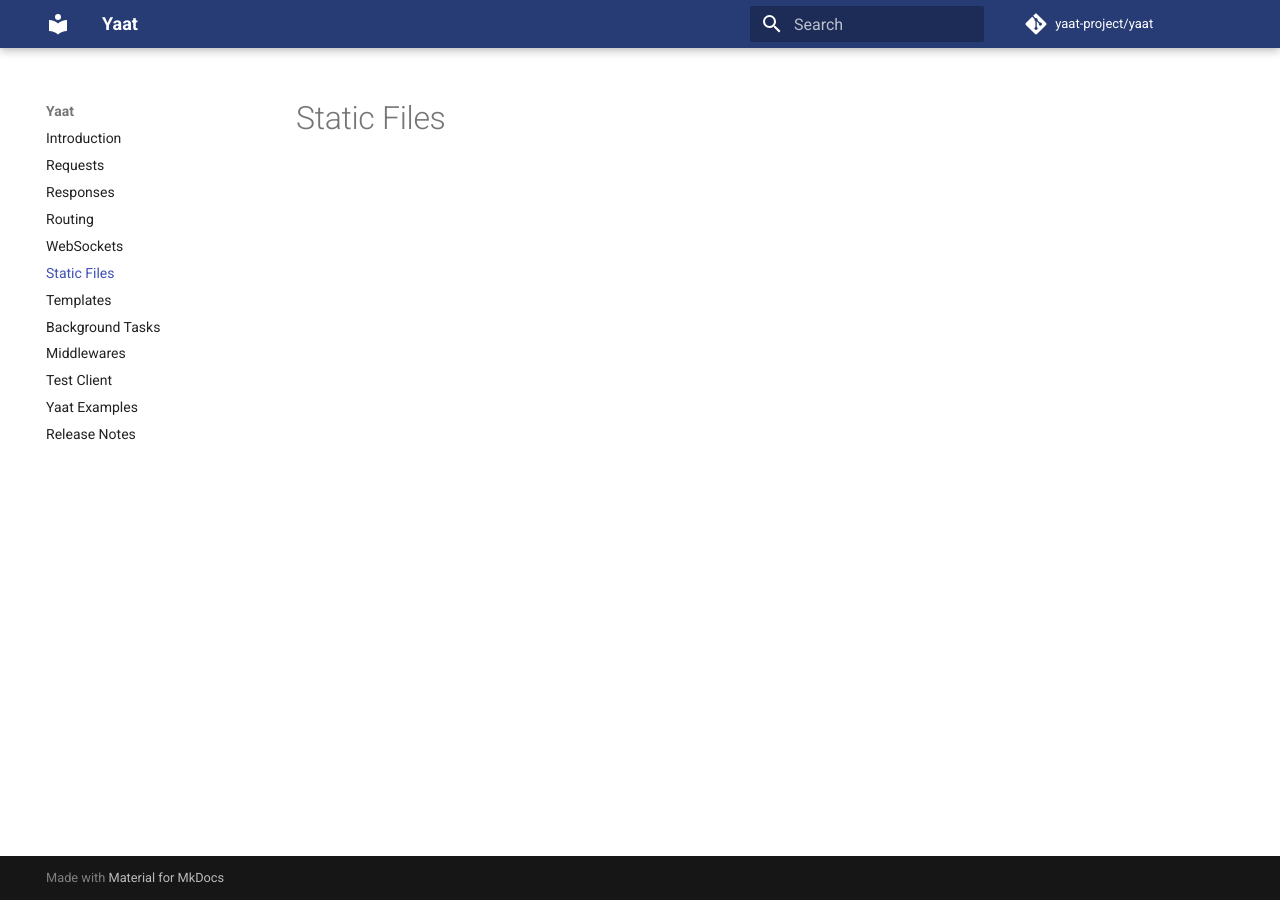
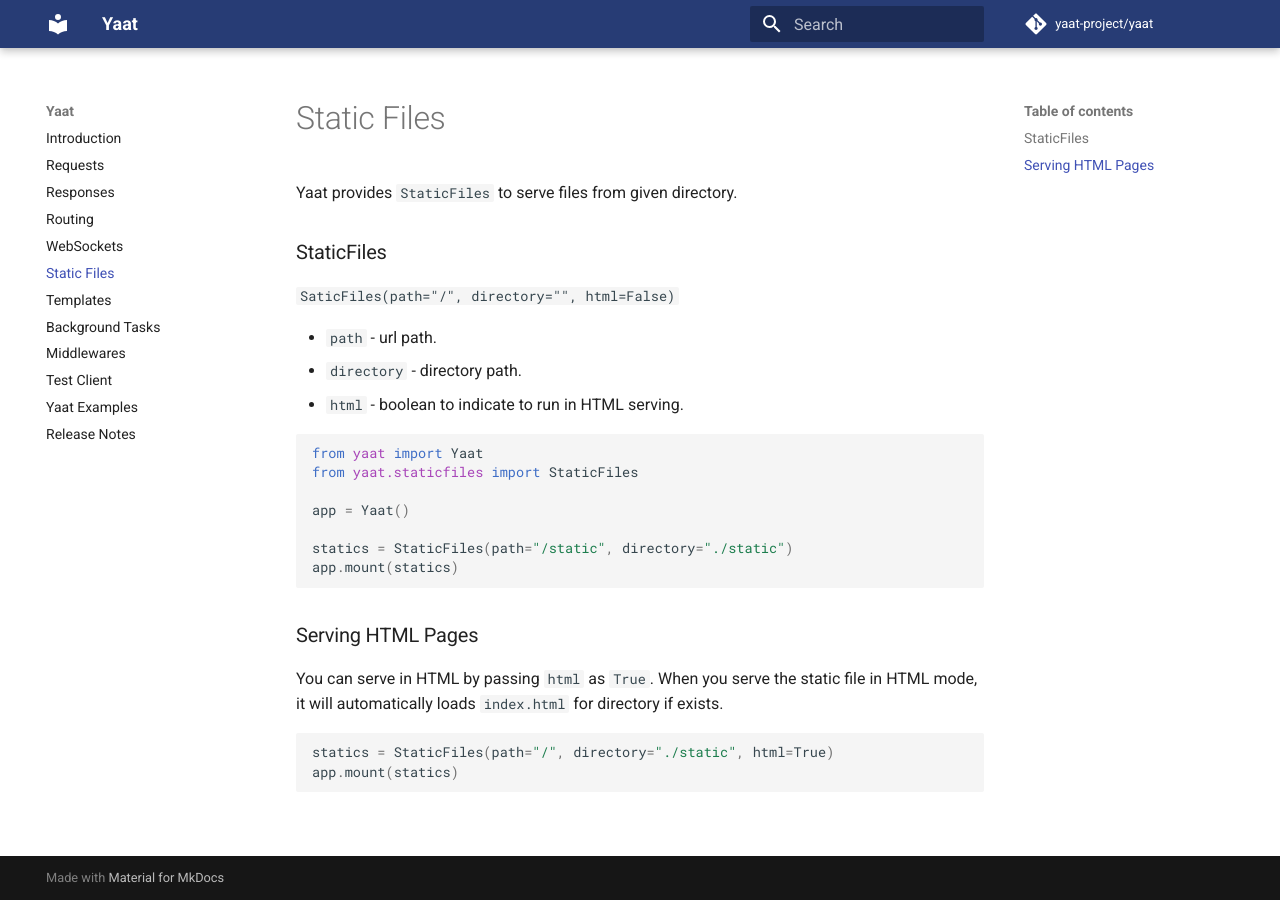
Before and after one commit to yaat-project/yaat, an MkDocs documentation site: the page built from docs/staticfiles.md, in a window 1280 px wide. Built offline with MkDocs 1.6.1 and Material for MkDocs 9.7.7, drawn with Linux system fonts in a browser that asks for light colours; comment, search, counter and statistics services are not loaded.

Commit message:
updated docs

````diff
--- a/docs/staticfiles.md
+++ b/docs/staticfiles.md
@@ -1 +1,31 @@
 # Static Files
+
+Yaat provides `StaticFiles` to serve files from given directory.
+
+### StaticFiles
+
+`SaticFiles(path="/", directory="", html=False)`
+
+- `path` - url path.
+- `directory` - directory path.
+- `html` - boolean to indicate to run in HTML serving.
+
+```python
+from yaat import Yaat
+from yaat.staticfiles import StaticFiles
+
+app = Yaat()
+
+statics = StaticFiles(path="/static", directory="./static")
+app.mount(statics)
+```
+
+### Serving HTML Pages
+
+You can serve in HTML by passing `html` as `True`. When you serve the static file in HTML mode,
+it will automatically loads `index.html` for directory if exists.
+
+```python
+statics = StaticFiles(path="/", directory="./static", html=True)
+app.mount(statics)
+```
````
Also changed, not shown: docs/routing.md (+5 -0 lines).
